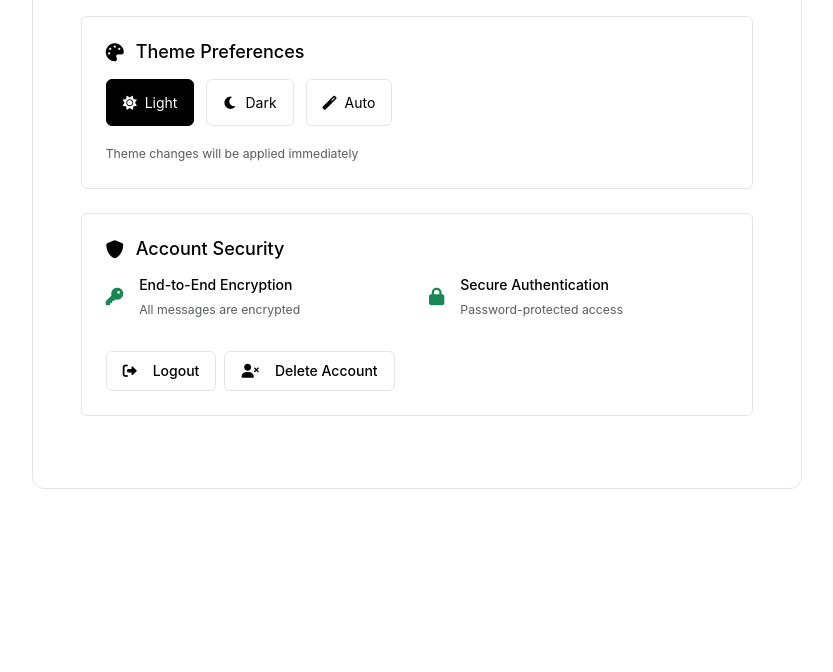
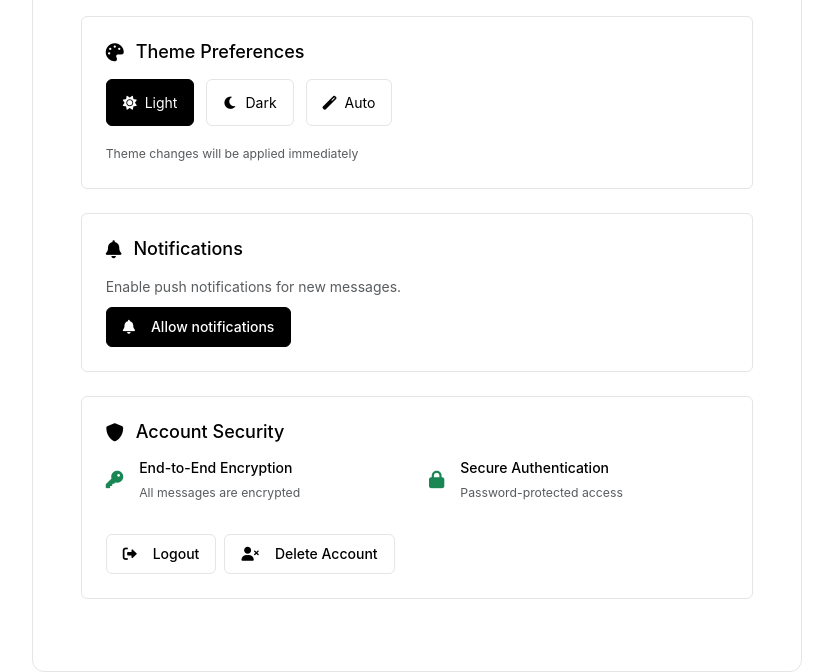
Before and after one commit to jhwhangug3/xch, a Flask app: page /profile in a window 1280 px wide. Shown: the part 895-1567 px from the top of the page, without its empty margins (223-1056 px from the left). Before the commit the page ends 1384 px from the top, so only its background shows below. Run offline with Flask 3, Linux system fonts and the light colour scheme; a user stored in the database is signed in; data comes from the database, SQL or seed files in the repository; some libraries are stand-ins or nearby versions.

Commit message:
Update profile.html

```diff
--- a/templates/profile.html
+++ b/templates/profile.html
@@ -124,6 +124,20 @@
                             </div>
                         </div>
                         <small class="text-muted">Theme changes will be applied immediately</small>
+                    </div>
+
+                    <!-- Notifications -->
+                    <div class="section-card">
+                        <h4 class="section-title">
+                            <i class="fas fa-bell"></i>Notifications
+                        </h4>
+                        <p class="text-muted mb-2">Enable push notifications for new messages.</p>
+                        <div class="d-flex align-items-center gap-2">
+                            <button id="enableNotificationsBtn" class="btn btn-primary">
+                                <i class="fas fa-bell me-2"></i>Allow notifications
+                            </button>
+                            <small id="notifStatus" class="text-muted"></small>
+                        </div>
                     </div>
 
                     <!-- Account Security -->
@@ -346,6 +360,51 @@
                 showAlert('Failed to delete account', 'error');
             }
         });
+
+        // Notifications enablement
+        function urlBase64ToUint8Array(base64String) {
+            const padding = '='.repeat((4 - base64String.length % 4) % 4);
+            const base64 = (base64String + padding).replace(/-/g, '+').replace(/_/g, '/');
+            const rawData = window.atob(base64);
+            const outputArray = new Uint8Array(rawData.length);
+            for (let i = 0; i < rawData.length; ++i) outputArray[i] = rawData.charCodeAt(i);
+            return outputArray;
+        }
+        async function enableNotifications() {
+            const statusEl = document.getElementById('notifStatus');
+            try {
+                if (!('serviceWorker' in navigator) || !('PushManager' in window) || typeof Notification === 'undefined') {
+                    statusEl.textContent = 'Notifications not supported on this browser.';
+                    return;
+                }
+                if (Notification.permission === 'denied') {
+                    statusEl.textContent = 'Notifications blocked in browser settings.';
+                    return;
+                }
+                const reg = await navigator.serviceWorker.register('/static/sw.js');
+                const resp = await fetch('/api/notifications/vapid-public-key');
+                if (!resp.ok) { statusEl.textContent = 'Server not ready for push.'; return; }
+                const data = await resp.json();
+                const key = data && data.key;
+                if (!key) { statusEl.textContent = 'Missing VAPID key.'; return; }
+                if (Notification.permission !== 'granted') {
+                    await Notification.requestPermission();
+                }
+                let sub = await reg.pushManager.getSubscription();
+                if (!sub) {
+                    sub = await reg.pushManager.subscribe({ userVisibleOnly: true, applicationServerKey: urlBase64ToUint8Array(key) });
+                }
+                const res = await fetch('/api/notifications/subscribe', { method: 'POST', headers: { 'Content-Type': 'application/json' }, body: JSON.stringify({ subscription: sub.toJSON() }) });
+                if (res.ok) {
+                    statusEl.textContent = 'Notifications enabled.';
+                } else {
+                    statusEl.textContent = 'Failed to enable notifications.';
+                }
+            } catch (e) {
+                document.getElementById('notifStatus').textContent = 'Failed to enable notifications.';
+            }
+        }
+        document.getElementById('enableNotificationsBtn').addEventListener('click', enableNotifications);
     </script>
 </body>
 </html>
```
